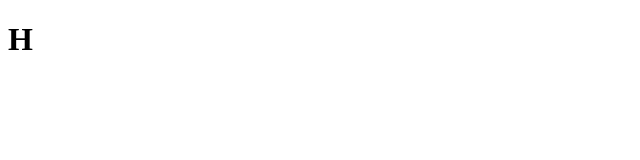
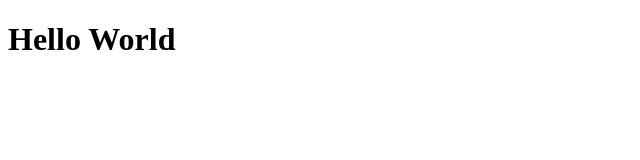
Before and after one commit to celtcyeh/celtcyeh.github.io, a plain HTML site: page index.html in a window 1280 px wide. Shown: the whole page, without its empty margins (0-640 px from the left). Drawn offline with Linux system fonts and the light colour scheme.

Commit message:
Update index.html

```diff
--- a/index.html
+++ b/index.html
@@ -5,6 +5,6 @@
     <title>首頁</title>
   </head>
   <body>
-    <h1>H</h1>
+    <h1>Hello World</h1>
   </body>
 </html>
```
